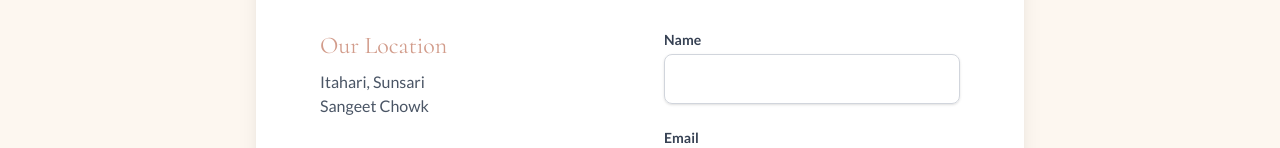
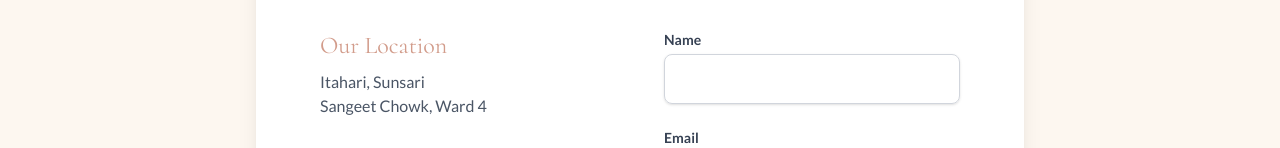
Before and after one commit to ArpanUpreti1/PrettyLittleGIfts, a React (Vite) app: page /contact in a window 1280 px wide. Shown: the part 335-483 px from the top of the page. Built offline with nearby package versions, Linux system fonts and the light colour scheme; no server answers.

Commit message:
docs(contact): complete the address details with ward information

```diff
--- a/src/assets/components/pages/Contact.jsx
+++ b/src/assets/components/pages/Contact.jsx
@@ -58,7 +58,7 @@ const Contact = () => {
               <h3 className="text-2xl font-heading text-[#D29C8B] mb-2">Our Location</h3>
               <p className="text-gray-600">
                 Itahari, Sunsari <br/>
-                Sangeet Chowk
+                Sangeet Chowk, Ward 4
               </p>
             </div>
             <div>
```
